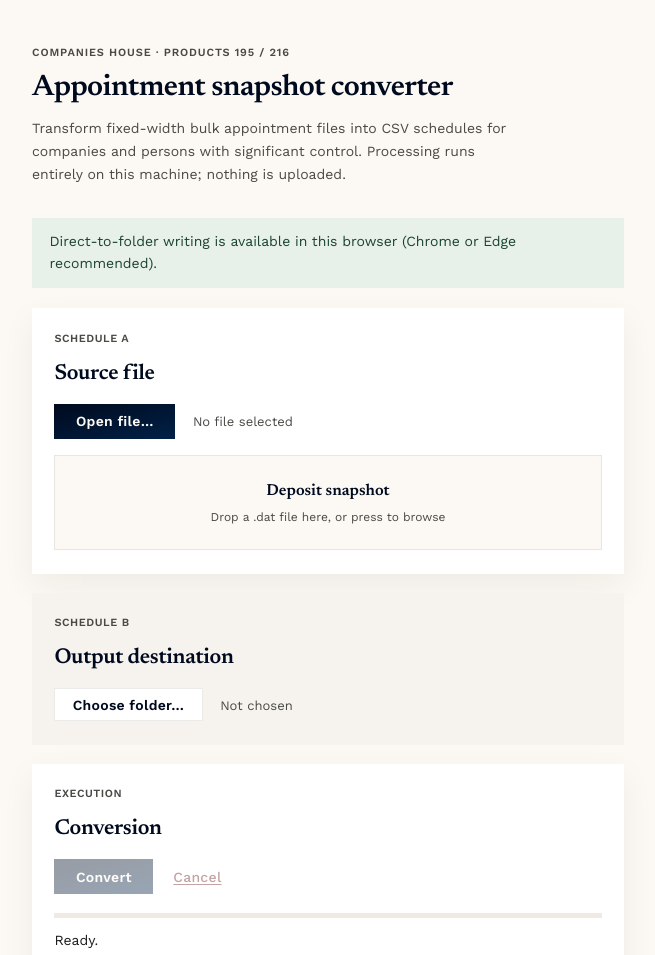
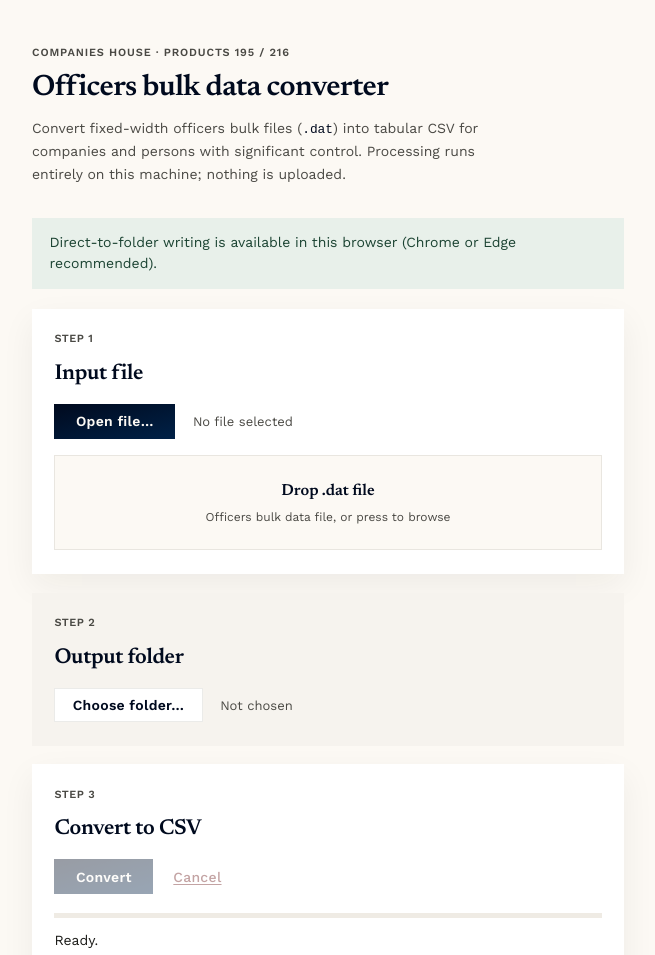
Before and after one commit to mrbrianevans/ch-fixedwidth, a website with bundled scripts: page web/index.html in a window 1280 px wide. Shown: the top 955 px of the page, without its empty margins (312-967 px from the left). Built offline with nearby package versions, Linux system fonts and the light colour scheme.

Commit message:
Reframe converter copy and retint icons to navy
Drop ledger/archive product language leftover from the design system
source product. Frame the UI as an officers bulk .dat to CSV conversion
tool. Chevron icons now use Oxford navy and cream to match the theme.

Prompt: okay there may be some contamination from re-using the design.md of a different product. i want the design to stay the same, but this is not a ledger. remove ledger terminology. this is not a digital archive. this is a conversion tool for officers bulk data .dat to tabular .csv. also make sure your update the icon to match the rest of the theme.

```diff
--- a/web/index.html
+++ b/web/index.html
@@ -3,10 +3,10 @@
   <head>
     <meta charset="utf-8" />
     <meta name="viewport" content="width=device-width, initial-scale=1" />
-    <title>Companies House appointment converter</title>
+    <title>Companies House officers bulk converter</title>
     <meta
       name="description"
-      content="Convert Companies House bulk appointment snapshots (products 195 / 216) to CSV. Runs locally in your browser."
+      content="Convert Companies House officers bulk data (.dat, products 195 / 216) to tabular CSV. Runs locally in your browser."
     />
     <meta name="theme-color" content="#002147" />
     <meta name="color-scheme" content="light" />
@@ -26,33 +26,33 @@
     <main class="page">
       <header class="masthead">
         <p class="kicker">Companies House · Products 195 / 216</p>
-        <h1>Appointment snapshot converter</h1>
+        <h1>Officers bulk data converter</h1>
         <p class="lede">
-          Transform fixed-width bulk appointment files into CSV schedules for
-          companies and persons with significant control. Processing runs entirely
-          on this machine; nothing is uploaded.
+          Convert fixed-width officers bulk files (<code>.dat</code>) into tabular
+          CSV for companies and persons with significant control. Processing runs
+          entirely on this machine; nothing is uploaded.
         </p>
       </header>
 
       <section id="capability" class="banner" hidden></section>
 
       <section class="panel panel-raised" aria-labelledby="input-heading">
-        <p class="panel-label">Schedule A</p>
-        <h2 id="input-heading">Source file</h2>
+        <p class="panel-label">Step 1</p>
+        <h2 id="input-heading">Input file</h2>
         <div class="row">
           <button type="button" id="btn-open" class="btn primary">Open file…</button>
           <span id="input-name" class="meta">No file selected</span>
         </div>
-        <div id="drop-zone" class="drop-zone" tabindex="0" role="button" aria-label="Drop snapshot file here">
-          <span class="drop-zone-title">Deposit snapshot</span>
-          <span class="drop-zone-hint">Drop a .dat file here, or press to browse</span>
+        <div id="drop-zone" class="drop-zone" tabindex="0" role="button" aria-label="Drop .dat file here">
+          <span class="drop-zone-title">Drop .dat file</span>
+          <span class="drop-zone-hint">Officers bulk data file, or press to browse</span>
         </div>
         <input id="file-input" type="file" accept=".dat,text/plain,*/*" hidden />
       </section>
 
       <section class="panel" aria-labelledby="output-heading">
-        <p class="panel-label">Schedule B</p>
-        <h2 id="output-heading">Output destination</h2>
+        <p class="panel-label">Step 2</p>
+        <h2 id="output-heading">Output folder</h2>
         <div class="row">
           <button type="button" id="btn-outdir" class="btn secondary" disabled>Choose folder…</button>
           <span id="outdir-name" class="meta">Not chosen</span>
@@ -60,8 +60,8 @@
       </section>
 
       <section class="panel panel-raised" aria-labelledby="convert-heading">
-        <p class="panel-label">Execution</p>
-        <h2 id="convert-heading">Conversion</h2>
+        <p class="panel-label">Step 3</p>
+        <h2 id="convert-heading">Convert to CSV</h2>
         <div class="row">
           <button type="button" id="btn-convert" class="btn primary" disabled>Convert</button>
           <button type="button" id="btn-cancel" class="btn tertiary danger" disabled>Cancel</button>
@@ -95,9 +95,9 @@
       </section>
 
       <p class="footer">
-        For larger ledgers, the native
+        For large files, the native
         <a href="https://github.com/mrbrianevans/ch-fixedwidth/releases">command-line tool</a>
-        is approximately ten times faster than this browser converter.
+        is about ten times faster than this browser converter.
       </p>
     </main>
   </body>
--- a/web/src/main.ts
+++ b/web/src/main.ts
@@ -94,7 +94,7 @@
         multiple: false,
         types: [
           {
-            description: "Companies House snapshot",
+            description: "Companies House officers bulk data",
             accept: {
               "application/octet-stream": [".dat"],
               "text/plain": [".dat", ".txt"],
@@ -405,7 +405,7 @@
   } else {
     el.capability.className = "banner warn";
     el.capability.textContent =
-      "This browser will download results into memory. Prefer Chrome or Edge for large ledgers.";
+      "This browser will download results into memory. Prefer Chrome or Edge for large files.";
   }
 
   el.btnOutdir.disabled = !canStreamToDisk;
--- a/web/styles.css
+++ b/web/styles.css
@@ -1,6 +1,6 @@
 /**
- * The Digital Archive — web converter
- * Tokens and rules from agents/design.md
+ * Web converter UI — visual tokens from agents/design.md
+ * (cream / navy heritage palette; product copy is conversion-tool, not archive)
  */
 
 @import url("https://fonts.googleapis.com/css2?family=Newsreader:ital,opsz,wght@0,6..72,400;0,6..72,500;0,6..72,600;0,6..72,700;1,6..72,400&family=Work+Sans:ital,wght@0,400;0,500;0,600;0,700;1,400&display=swap");
@@ -8,7 +8,7 @@
 :root {
   color-scheme: light;
 
-  /* Surfaces — parchment stack */
+  /* Surfaces */
   --surface: #fcf9f4;
   --surface-container-low: #f6f3ee;
   --surface-container-lowest: #ffffff;
@@ -25,7 +25,7 @@
   --outline-variant: #7a776e;
   --ghost-border: color-mix(in srgb, var(--outline-variant) 15%, transparent);
 
-  /* Status — restrained, archival */
+  /* Status */
   --ok: #1b4332;
   --ok-bg: #e8f0ea;
   --warn: #6b4f1d;
@@ -110,6 +110,12 @@
   font-size: var(--body-md);
   color: var(--on-surface-variant);
   line-height: 1.65;
+}
+
+.lede code {
+  font-family: ui-monospace, "Cascadia Code", "Segoe UI Mono", monospace;
+  font-size: 0.92em;
+  color: var(--primary);
 }
 
 /* —— Capability notice (tonal, not bordered badge) —— */
@@ -254,7 +260,7 @@
   color: var(--on-surface-variant);
 }
 
-/* —— Drop zone: ledger intake —— */
+/* —— Drop zone —— */
 
 .drop-zone {
   margin-top: 0.25rem;
@@ -294,7 +300,7 @@
   color: var(--on-surface-variant);
 }
 
-/* —— Progress: flat ledger bar —— */
+/* —— Progress —— */
 
 .progress-wrap {
   height: 0.35rem;
@@ -326,7 +332,7 @@
   color: var(--ok);
 }
 
-/* —— Stats: Archive Ledger —— */
+/* —— Stats —— */
 
 .stats {
   display: flex;
@@ -338,7 +344,7 @@
 }
 
 .stats::before {
-  content: "Conversion ledger";
+  content: "Results";
   display: block;
   font-family: var(--font-body);
   font-size: var(--label-sm);
```
Also changed, not shown: web/README.md, web/icons/apple-touch-icon.png, web/icons/icon-16.png, web/icons/icon-192.png, web/icons/icon-32.png, web/icons/icon-512.png, web/icons/icon-maskable-192.png, web/icons/icon-maskable-512.png, web/icons/icon-maskable.svg, web/icons/icon.svg, web/manifest.webmanifest.
